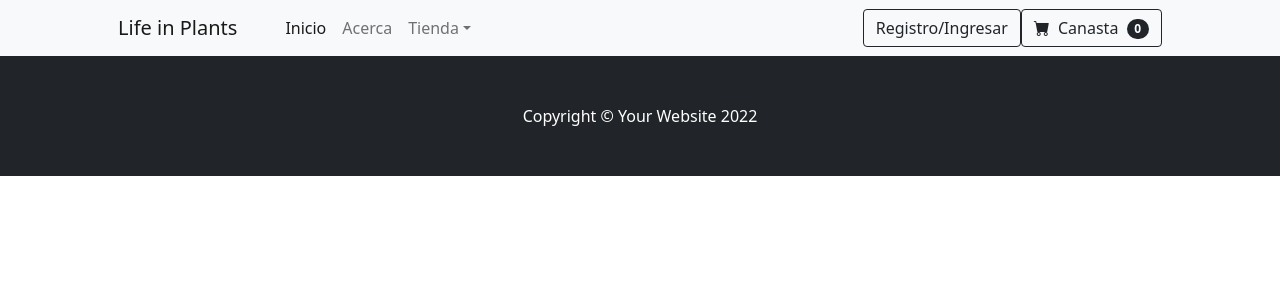
After one commit to Rwyld/ProyectoDjango, a Django app: page /App/registro/ in a window 1280 px wide. The commit adds this page. Shown: the top 300 px of the page. Run offline with Django 4.2, Linux system fonts and the light colour scheme; some libraries are stand-ins or nearby versions.

Commit message:
herencias part 1

```diff
--- /dev/null
+++ b/Entrega1/App/templates/app/0_acerca.html
@@ -0,0 +1 @@
+{% extends 'app/index.html' %}
--- /dev/null
+++ b/Entrega1/App/templates/app/1_maceteros.html
@@ -0,0 +1 @@
+{% extends 'app/index.html' %}
--- /dev/null
+++ b/Entrega1/App/templates/app/1_plantas.html
@@ -0,0 +1 @@
+{% extends 'app/index.html' %}
--- /dev/null
+++ b/Entrega1/App/templates/app/2_registro.html
@@ -0,0 +1 @@
+{% extends 'app/base.html' %}
--- /dev/null
+++ b/Entrega1/App/templates/app/base.html
@@ -0,0 +1,67 @@
+{% load static %}
+
+<!DOCTYPE html>
+<html lang="en">
+<head>
+        {% block header %}
+        <meta charset="utf-8" />
+        <meta name="viewport" content="width=device-width, initial-scale=1, shrink-to-fit=no" />
+        <meta name="description" content="" />
+        <meta name="author" content="" />
+        <title>Life in Plants</title>
+        <!-- Favicon-->
+        <link rel="icon" type="image/x-icon" href="{% static 'assets/favicon.ico' %}" />
+        <!-- Bootstrap icons-->
+        <link href="https://cdn.jsdelivr.net/npm/bootstrap-icons@1.5.0/font/bootstrap-icons.css" rel="stylesheet" />
+        <!-- Core theme CSS (includes Bootstrap)-->
+        <link href="{% static 'css/styles.css' %}" rel="stylesheet" />
+        {% endblock header %}
+</head>
+<body>
+
+    {% block navegacion %}
+    <nav class="navbar navbar-expand-lg navbar-light bg-light">
+        <div class="container px-4 px-lg-5">
+            <a class="navbar-brand" href="#!">Life in Plants</a>
+            <button class="navbar-toggler" type="button" data-bs-toggle="collapse" data-bs-target="#navbarSupportedContent" aria-controls="navbarSupportedContent" aria-expanded="false" aria-label="Toggle navigation"><span class="navbar-toggler-icon"></span></button>
+            <div class="collapse navbar-collapse" id="navbarSupportedContent">
+                <ul class="navbar-nav me-auto mb-2 mb-lg-0 ms-lg-4">
+                    <li class="nav-item"><a class="nav-link active" aria-current="page" href="#!">Inicio</a></li>
+                    <li class="nav-item"><a class="nav-link" href="#!">Acerca</a></li>
+                    <li class="nav-item dropdown">
+                        <a class="nav-link dropdown-toggle" id="navbarDropdown" href="#" role="button" data-bs-toggle="dropdown" aria-expanded="false">Tienda</a>
+                        <ul class="dropdown-menu" aria-labelledby="navbarDropdown">
+                            <li><a class="dropdown-item" href="#!">Plantas</a></li>
+                            <li><a class="dropdown-item" href="#!">Maceteros</a></li>
+                            <li><hr class="dropdown-divider" /></li>
+                            <li><a class="dropdown-item" href="#!">Libros</a></li>
+                        </ul>
+                    </li>
+                </ul>
+                <form class="d-flex">
+                    <button class="btn btn-outline-dark" type="submit">
+                        Registro/Ingresar
+                    </button>
+                    <button class="btn btn-outline-dark" type="submit">
+                        <i class="bi-cart-fill me-1"></i>
+                        Canasta
+                        <span class="badge bg-dark text-white ms-1 rounded-pill">0</span>
+                    </button>
+
+                </form>
+            </div>
+        </div>
+    </nav>
+    {% endblock navegacion %}
+
+    {% block derechos %}
+    <footer class="py-5 bg-dark">
+        <div class="container"><p class="m-0 text-center text-white">Copyright &copy; Your Website 2022</p></div>
+    </footer>
+    <!-- Bootstrap core JS-->
+    <script src="https://cdn.jsdelivr.net/npm/bootstrap@5.1.3/dist/js/bootstrap.bundle.min.js"></script>
+    <!-- Core theme JS-->
+    <script src="{% static 'js/scripts.js' %}"></script>
+    {% endblock derechos %}
+</body>
+</html>
--- a/Entrega1/App/templates/app/index.html
+++ b/Entrega1/App/templates/app/index.html
@@ -260,9 +260,11 @@
             </div>
         </section>
         <!-- Footer-->
+
         <footer class="py-5 bg-dark">
             <div class="container"><p class="m-0 text-center text-white">Copyright &copy; Your Website 2022</p></div>
         </footer>
+
         <!-- Bootstrap core JS-->
         <script src="https://cdn.jsdelivr.net/npm/bootstrap@5.1.3/dist/js/bootstrap.bundle.min.js"></script>
         <!-- Core theme JS-->
--- a/Entrega1/App/urls.py
+++ b/Entrega1/App/urls.py
@@ -3,4 +3,6 @@ from . import views
 
 urlpatterns = [
     path('', views.index, name= "index"),
+    path('registro/', views.registro, name= "registro"),
+    path('libros/', views.libros, name= "libros"),
 ]
--- a/Entrega1/App/views.py
+++ b/Entrega1/App/views.py
@@ -2,9 +2,10 @@ from django.shortcuts import render
 from .models import *
 
 def index(request):
-    plantas = Plantas.objects.all()
-    maceteros = Maceteros.objects.all()
-    libros = Libros.objects.all()
+    return render(request, "app/index.html")
 
-    vista = {"Plantas": plantas, "Maceteros": maceteros, "Libros": libros}
-    return render(request, "app/index.html", vista)
+def registro(request):
+    return render(request, "app/base.html")
+
+def libros(request):
+    return render(request, "app/1_libros.html")
```
Also changed, not shown: Entrega1/App/templates/app/1_libros.html (added, +60 -0 lines).
